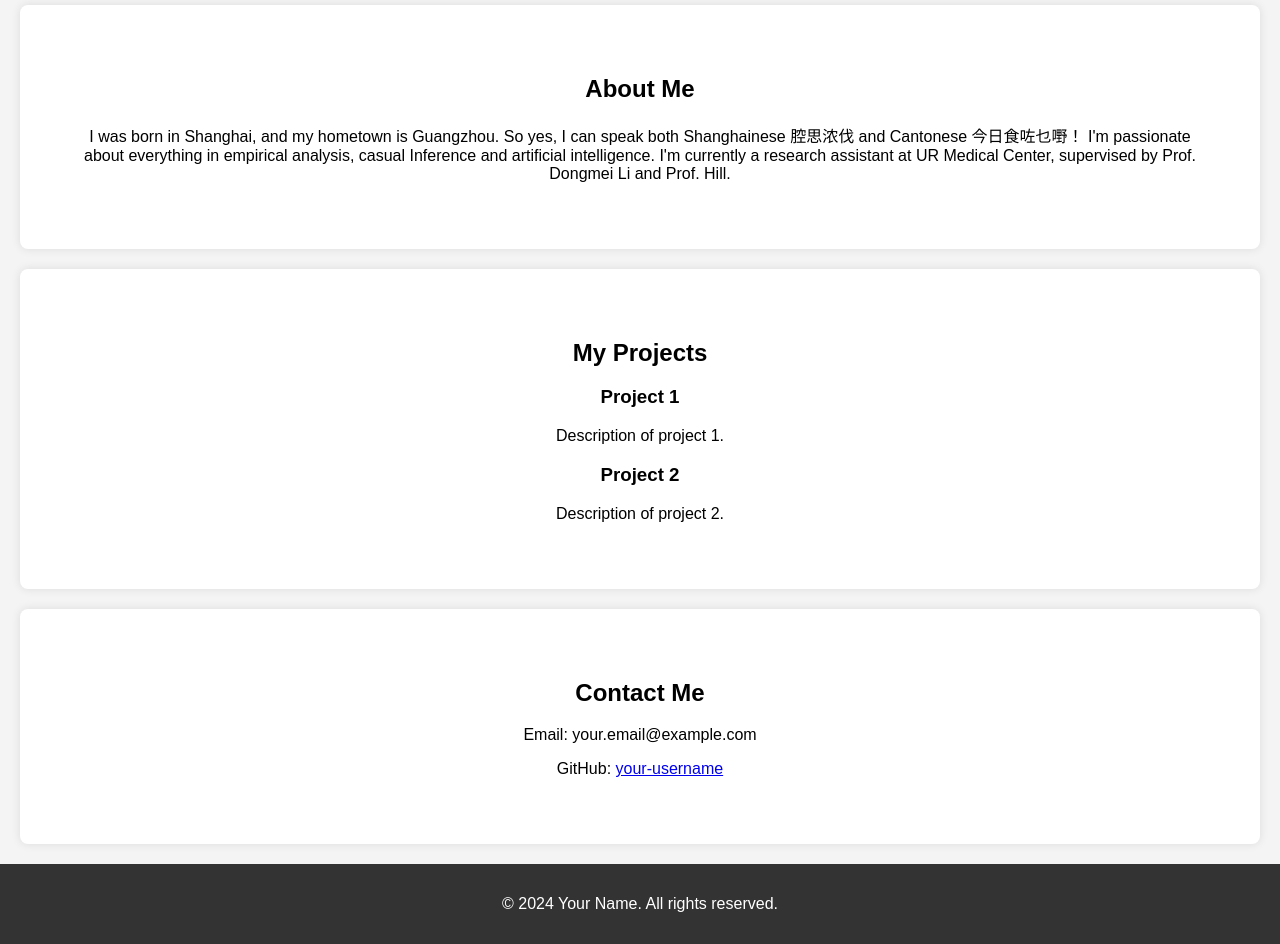
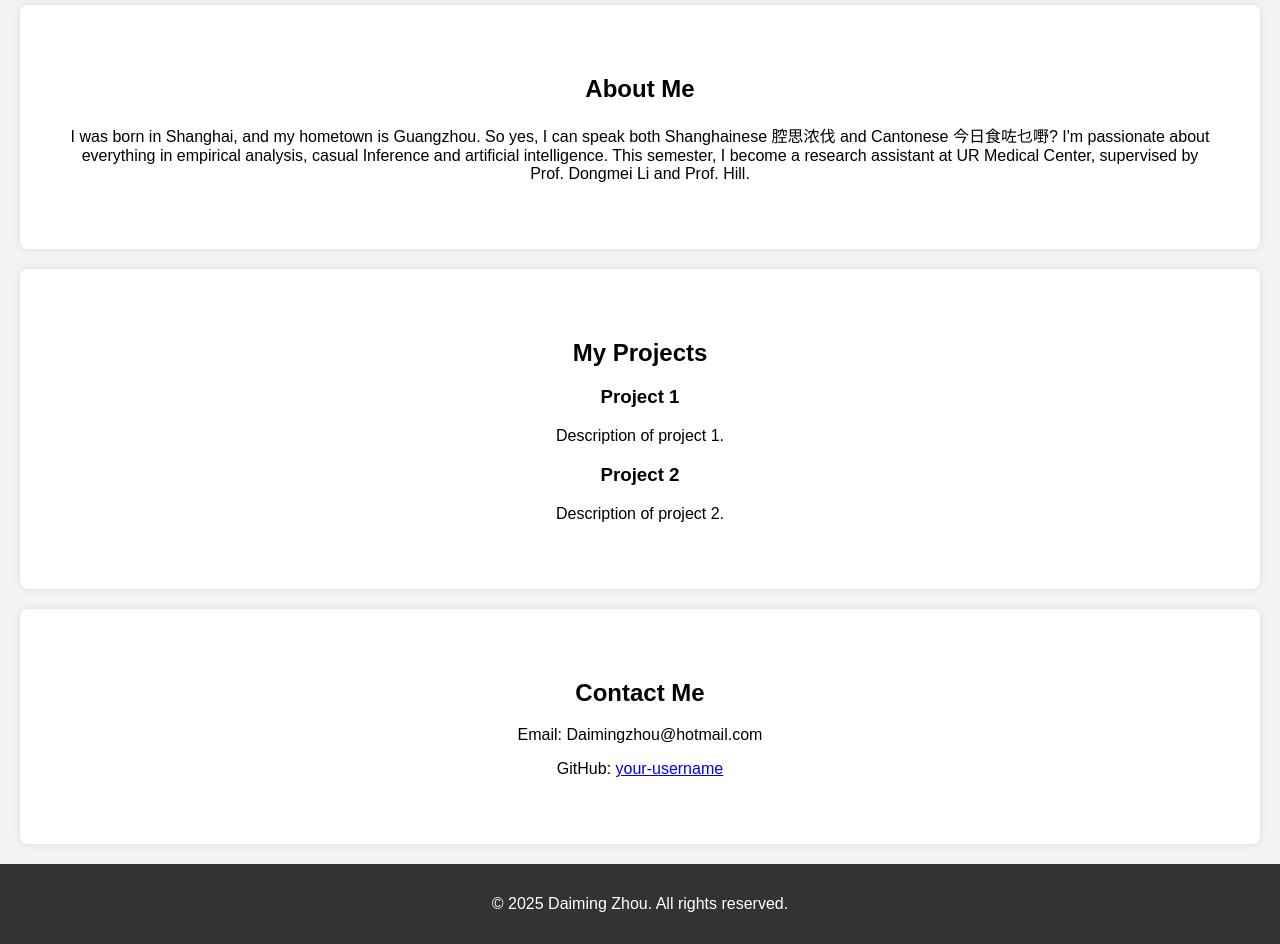
Before and after one commit to DennisChow0403/DennisChow0403.github.io, a plain HTML site: page index.html in a window 1280 px wide. Shown: the part 320-1264 px from the top of the page. Drawn offline with Linux system fonts and the light colour scheme.

Commit message:
Update index.html

```diff
--- a/index.html
+++ b/index.html
@@ -26,7 +26,7 @@
 
     <section id="about">
         <h2>About Me</h2>
-        <p>I was born in Shanghai, and my hometown is Guangzhou. So yes, I can speak both Shanghainese 腔思浓伐 and Cantonese 今日食咗乜嘢！  I'm passionate about everything in empirical analysis, casual Inference and artificial intelligence. I'm currently a research assistant at UR Medical Center, supervised by Prof. Dongmei Li and Prof. Hill.</p>
+        <p>I was born in Shanghai, and my hometown is Guangzhou. So yes, I can speak both Shanghainese 腔思浓伐 and Cantonese 今日食咗乜嘢?  I'm passionate about everything in empirical analysis, casual Inference and artificial intelligence. This semester, I become a research assistant at UR Medical Center, supervised by Prof. Dongmei Li and Prof. Hill.</p>
     </section>
 
     <section id="projects">
@@ -43,12 +43,12 @@
 
     <section id="contact">
         <h2>Contact Me</h2>
-        <p>Email: your.email@example.com</p>
+        <p>Email: Daimingzhou@hotmail.com</p>
         <p>GitHub: <a href="https://github.com/your-username" target="_blank">your-username</a></p>
     </section>
 
     <footer>
-        <p>&copy; 2024 Your Name. All rights reserved.</p>
+        <p>&copy; 2025 Daiming Zhou. All rights reserved.</p>
     </footer>
 </body>
 </html>
```
